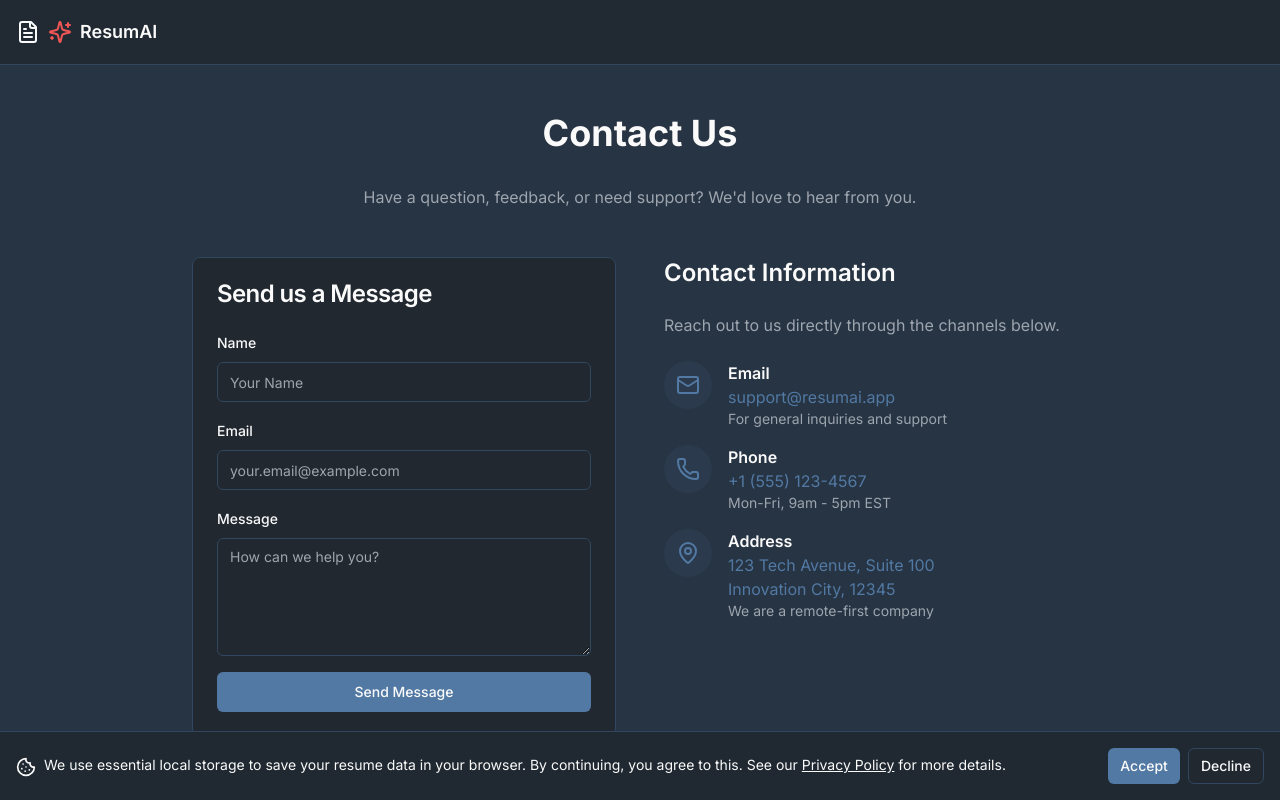
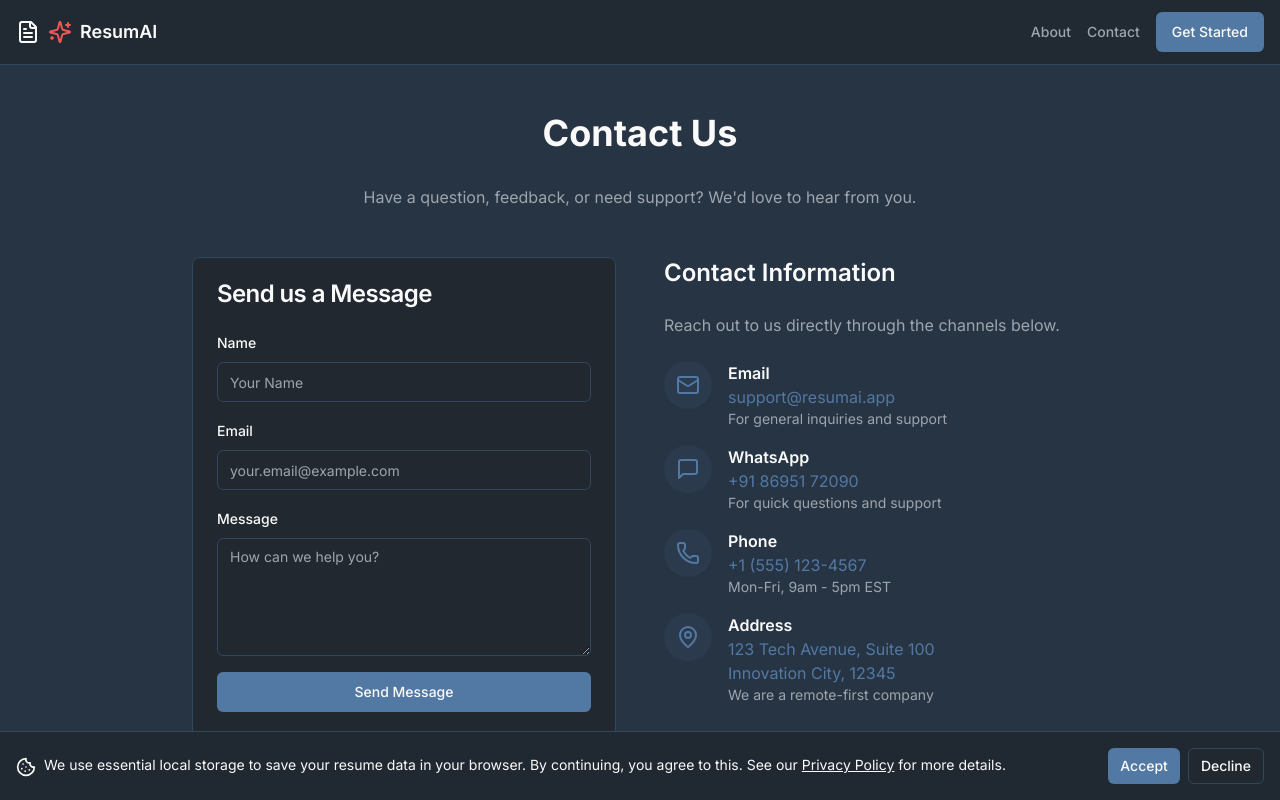
Before and after one commit to velumuthu/resumebuilder, a Next.js app: page /contact in a window 1280 px wide. Built offline with nearby package versions, Linux system fonts and the light colour scheme.

Commit message:
Make about us and contact in navbar also in contact page add 91869517209

```diff
--- a/src/app/about/page.tsx
+++ b/src/app/about/page.tsx
@@ -1,3 +1,4 @@
+import { Button } from "@/components/ui/button";
 import { FileText, Sparkles } from "lucide-react";
 import Link from "next/link";
 
@@ -11,6 +12,16 @@ export default function AboutPage() {
             <Sparkles className="text-accent" />
             <h1>ResumAI</h1>
           </Link>
+          <nav className="hidden md:flex items-center gap-4">
+            <Link href="/about" className="text-sm font-medium text-muted-foreground transition-colors hover:text-primary">About</Link>
+            <Link href="/contact" className="text-sm font-medium text-muted-foreground transition-colors hover:text-primary">Contact</Link>
+            <Button asChild>
+              <Link href="/build">Get Started</Link>
+            </Button>
+          </nav>
+           <Button asChild className="md:hidden">
+            <Link href="/build">Get Started</Link>
+          </Button>
         </div>
       </header>
       <main className="container mx-auto py-12 px-4">
--- a/src/app/contact/page.tsx
+++ b/src/app/contact/page.tsx
@@ -1,4 +1,4 @@
-import { FileText, Sparkles, Mail, Phone, MapPin } from "lucide-react";
+import { FileText, Sparkles, Mail, Phone, MapPin, MessageSquare } from "lucide-react";
 import Link from "next/link";
 import { Card, CardContent, CardHeader, CardTitle } from "@/components/ui/card";
 import { Input } from "@/components/ui/input";
@@ -16,6 +16,16 @@ export default function ContactPage() {
             <Sparkles className="text-accent" />
             <h1>ResumAI</h1>
           </Link>
+           <nav className="hidden md:flex items-center gap-4">
+            <Link href="/about" className="text-sm font-medium text-muted-foreground transition-colors hover:text-primary">About</Link>
+            <Link href="/contact" className="text-sm font-medium text-muted-foreground transition-colors hover:text-primary">Contact</Link>
+            <Button asChild>
+              <Link href="/build">Get Started</Link>
+            </Button>
+          </nav>
+           <Button asChild className="md:hidden">
+            <Link href="/build">Get Started</Link>
+          </Button>
         </div>
       </header>
       <main className="container mx-auto py-12 px-4">
@@ -63,6 +73,16 @@ export default function ContactPage() {
                             <p className="text-sm text-muted-foreground">For general inquiries and support</p>
                         </div>
                     </div>
+                     <div className="flex items-start gap-4">
+                        <div className="bg-primary/10 p-3 rounded-full">
+                            <MessageSquare className="h-6 w-6 text-primary" />
+                        </div>
+                        <div>
+                            <h3 className="font-semibold">WhatsApp</h3>
+                            <a href="https://wa.me/918695172090" target="_blank" rel="noopener noreferrer" className="text-primary hover:underline">+91 86951 72090</a>
+                            <p className="text-sm text-muted-foreground">For quick questions and support</p>
+                        </div>
+                    </div>
                     <div className="flex items-start gap-4">
                         <div className="bg-primary/10 p-3 rounded-full">
                             <Phone className="h-6 w-6 text-primary" />
--- a/src/app/page.tsx
+++ b/src/app/page.tsx
@@ -21,7 +21,14 @@ export default function HomePage() {
             <Sparkles className="text-accent" />
             <h1>ResumAI</h1>
           </Link>
-          <Button asChild>
+          <nav className="hidden md:flex items-center gap-4">
+            <Link href="/about" className="text-sm font-medium text-muted-foreground transition-colors hover:text-primary">About</Link>
+            <Link href="/contact" className="text-sm font-medium text-muted-foreground transition-colors hover:text-primary">Contact</Link>
+            <Button asChild>
+              <Link href="/build">Get Started</Link>
+            </Button>
+          </nav>
+           <Button asChild className="md:hidden">
             <Link href="/build">Get Started</Link>
           </Button>
         </div>
```
